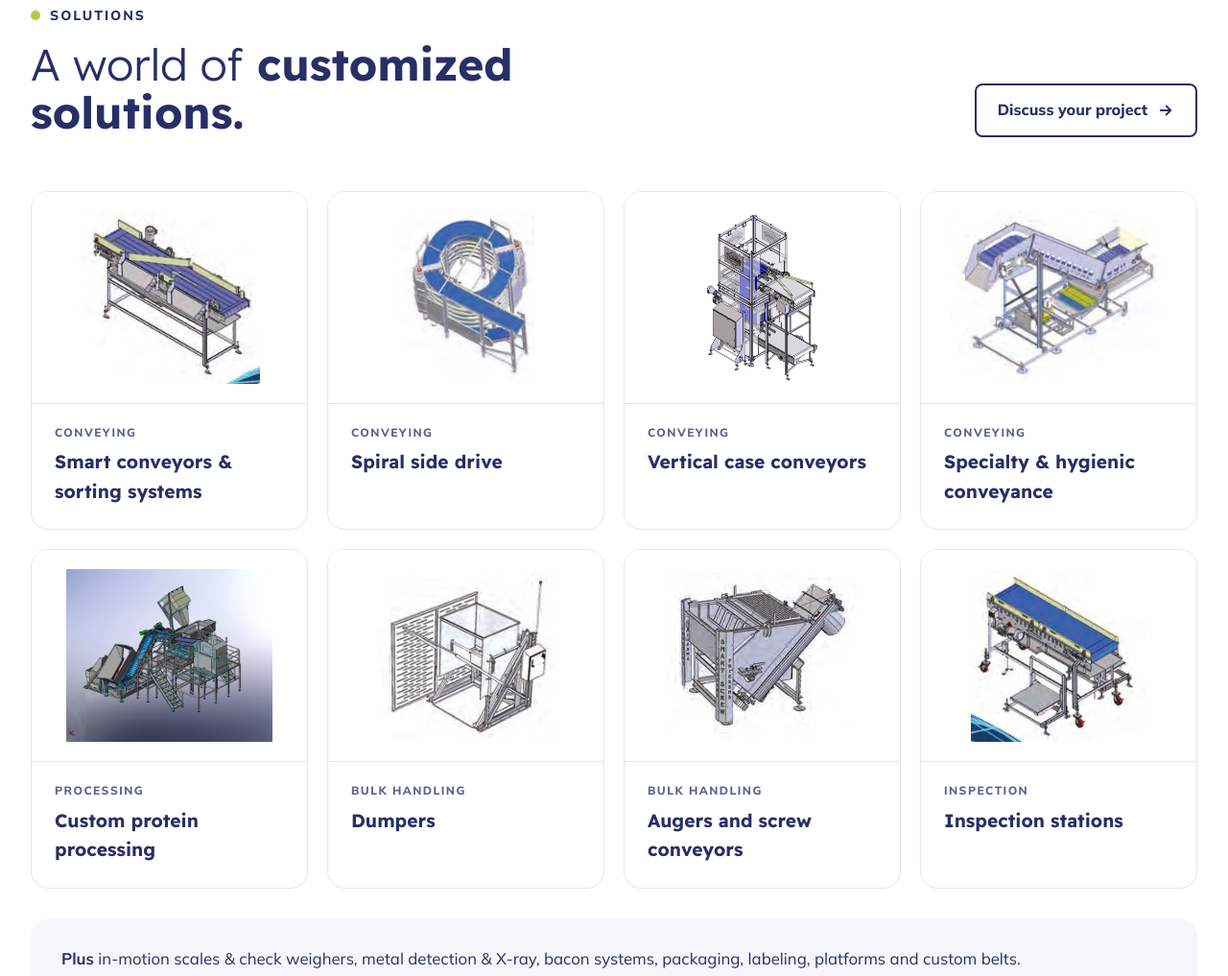
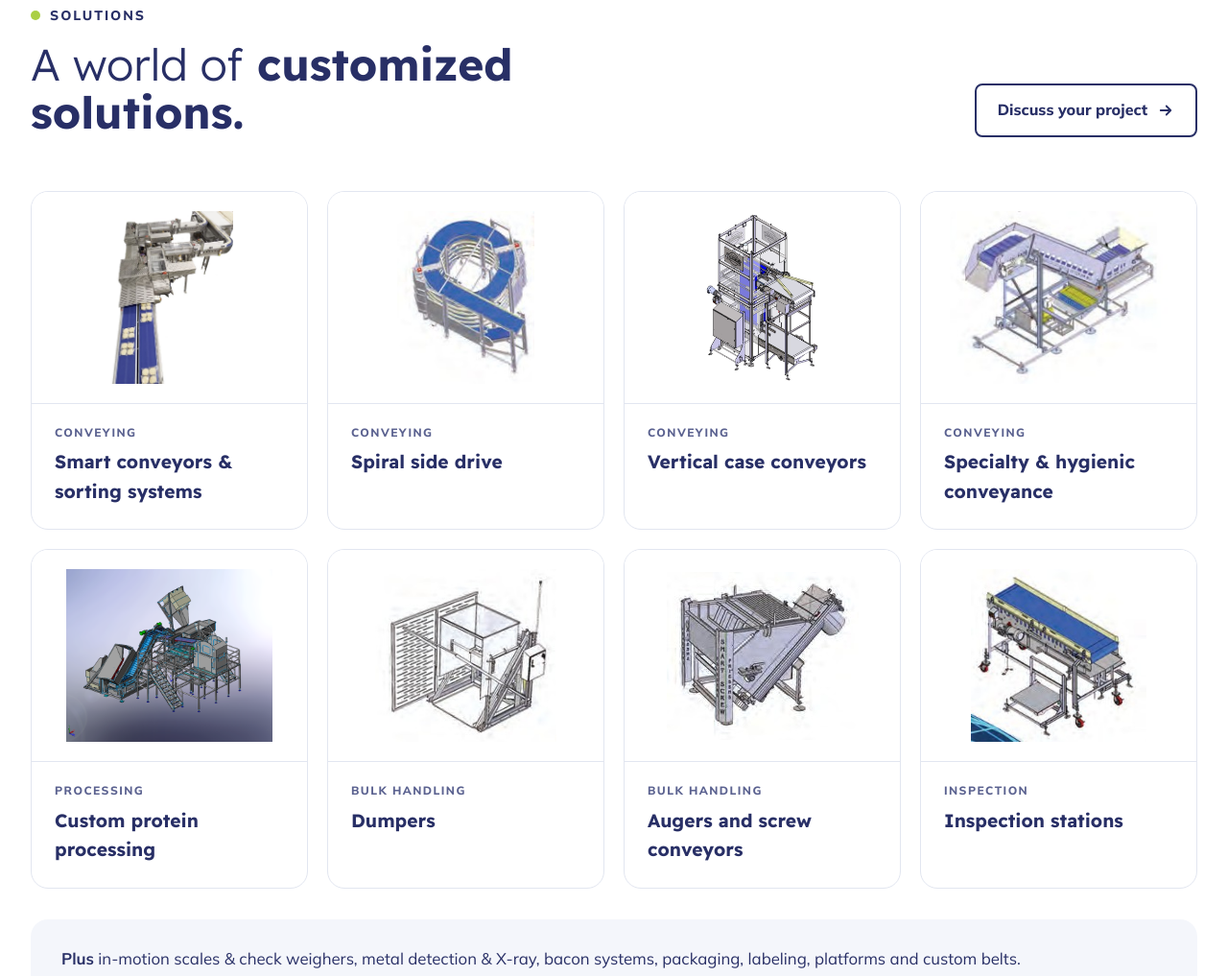
Before and after one commit to Spotlight-Media-Fargo/friesens-inc-website, a plain HTML site: page index.html in a window 1280 px wide. Shown: the part 3003-4020 px from the top of the page at 96% size. Drawn offline with Linux system fonts and the light colour scheme.

Commit message:
Use collator image for sorting systems

```diff
--- a/index.html
+++ b/index.html
@@ -132,7 +132,7 @@ a{color:#282F66}a:hover{color:#1a1f47}
 <a href="#contact" style="display: inline-flex; align-items: center; gap: 10px; border: 2px solid #282F66; color: #282F66; font-weight: 800; text-decoration: none; padding: 13px 22px; border-radius: 8px">Discuss your project <svg width="18" height="18" viewBox="0 0 24 24" fill="none" stroke="#282F66" stroke-width="2.4" stroke-linecap="round" stroke-linejoin="round" aria-hidden="true"><path d="M5 12h14M13 6l6 6-6 6"></path></svg></a>
 </div>
 <div style="margin-top: 56px; display: grid; grid-template-columns: repeat(auto-fit, minmax(250px, 1fr)); gap: 20px">
-<article style="border: 1px solid #e2e6f0; border-radius: 18px; overflow: hidden; background: #ffffff"><div style="height: 220px; background: #ffffff; display: flex; align-items: center; justify-content: center; padding: 20px; box-sizing: border-box"><img src="./assets/1b4b3fb066eff1fc86b05ed02400415a.jpg" alt="Smart conveyors and sorting systems" style="max-width: 100%; max-height: 100%; object-fit: contain; display: block"></div><div style="padding: 20px 24px 24px; border-top: 1px solid #e2e6f0"><p style="margin: 0; font-size: 12px; font-weight: 800; letter-spacing: 0.12em; text-transform: uppercase; color: #5b6290">Conveying</p><h3 style="margin: 6px 0 0; font-family: 'Readex Pro', sans-serif; font-weight: 700; font-size: 1.2rem; color: #282F66">Smart conveyors &amp; sorting systems</h3></div></article>
+<article style="border: 1px solid #e2e6f0; border-radius: 18px; overflow: hidden; background: #ffffff"><div style="height: 220px; background: #ffffff; display: flex; align-items: center; justify-content: center; padding: 20px; box-sizing: border-box"><img src="./assets/collator.jpg" alt="Smart conveyors and sorting systems" style="max-width: 100%; max-height: 100%; object-fit: contain; display: block"></div><div style="padding: 20px 24px 24px; border-top: 1px solid #e2e6f0"><p style="margin: 0; font-size: 12px; font-weight: 800; letter-spacing: 0.12em; text-transform: uppercase; color: #5b6290">Conveying</p><h3 style="margin: 6px 0 0; font-family: 'Readex Pro', sans-serif; font-weight: 700; font-size: 1.2rem; color: #282F66">Smart conveyors &amp; sorting systems</h3></div></article>
 <article style="border: 1px solid #e2e6f0; border-radius: 18px; overflow: hidden; background: #ffffff"><div style="height: 220px; background: #ffffff; display: flex; align-items: center; justify-content: center; padding: 20px; box-sizing: border-box"><img src="./assets/fa4b4d846d89e28dd149f9c41123727f.jpg" alt="Spiral side drive conveyor" style="max-width: 100%; max-height: 100%; object-fit: contain; display: block"></div><div style="padding: 20px 24px 24px; border-top: 1px solid #e2e6f0"><p style="margin: 0; font-size: 12px; font-weight: 800; letter-spacing: 0.12em; text-transform: uppercase; color: #5b6290">Conveying</p><h3 style="margin: 6px 0 0; font-family: 'Readex Pro', sans-serif; font-weight: 700; font-size: 1.2rem; color: #282F66">Spiral side drive</h3></div></article>
 <article style="border: 1px solid #e2e6f0; border-radius: 18px; overflow: hidden; background: #ffffff"><div style="height: 220px; background: #ffffff; display: flex; align-items: center; justify-content: center; padding: 20px; box-sizing: border-box"><img src="./assets/685ecee85859548f164c4c062e20130c.jpg" alt="Friesen's vertical case conveyor with guarded tower and infeed and outfeed conveyors" style="max-width: 100%; max-height: 100%; object-fit: contain; display: block"></div><div style="padding: 20px 24px 24px; border-top: 1px solid #e2e6f0"><p style="margin: 0; font-size: 12px; font-weight: 800; letter-spacing: 0.12em; text-transform: uppercase; color: #5b6290">Conveying</p><h3 style="margin: 6px 0 0; font-family: 'Readex Pro', sans-serif; font-weight: 700; font-size: 1.2rem; color: #282F66">Vertical case conveyors</h3></div></article>
 <article style="border: 1px solid #e2e6f0; border-radius: 18px; overflow: hidden; background: #ffffff"><div style="height: 220px; background: #ffffff; display: flex; align-items: center; justify-content: center; padding: 20px; box-sizing: border-box"><img src="./assets/6e0afd8aef1d6e9126657211b9696d10.jpg" alt="Specialty and hygienic conveyance" style="max-width: 100%; max-height: 100%; object-fit: contain; display: block"></div><div style="padding: 20px 24px 24px; border-top: 1px solid #e2e6f0"><p style="margin: 0; font-size: 12px; font-weight: 800; letter-spacing: 0.12em; text-transform: uppercase; color: #5b6290">Conveying</p><h3 style="margin: 6px 0 0; font-family: 'Readex Pro', sans-serif; font-weight: 700; font-size: 1.2rem; color: #282F66">Specialty &amp; hygienic conveyance</h3></div></article>
```
Also changed, not shown: assets/collator.jpg (added).
